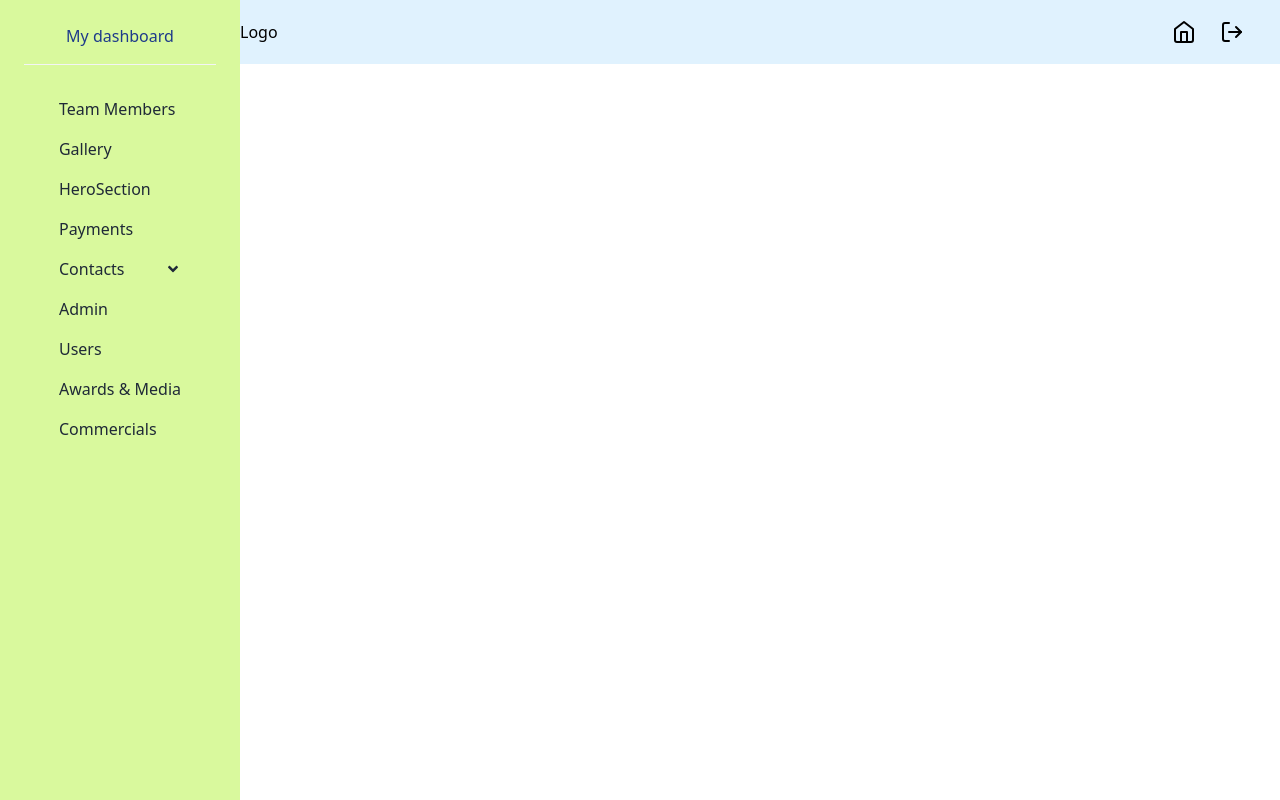
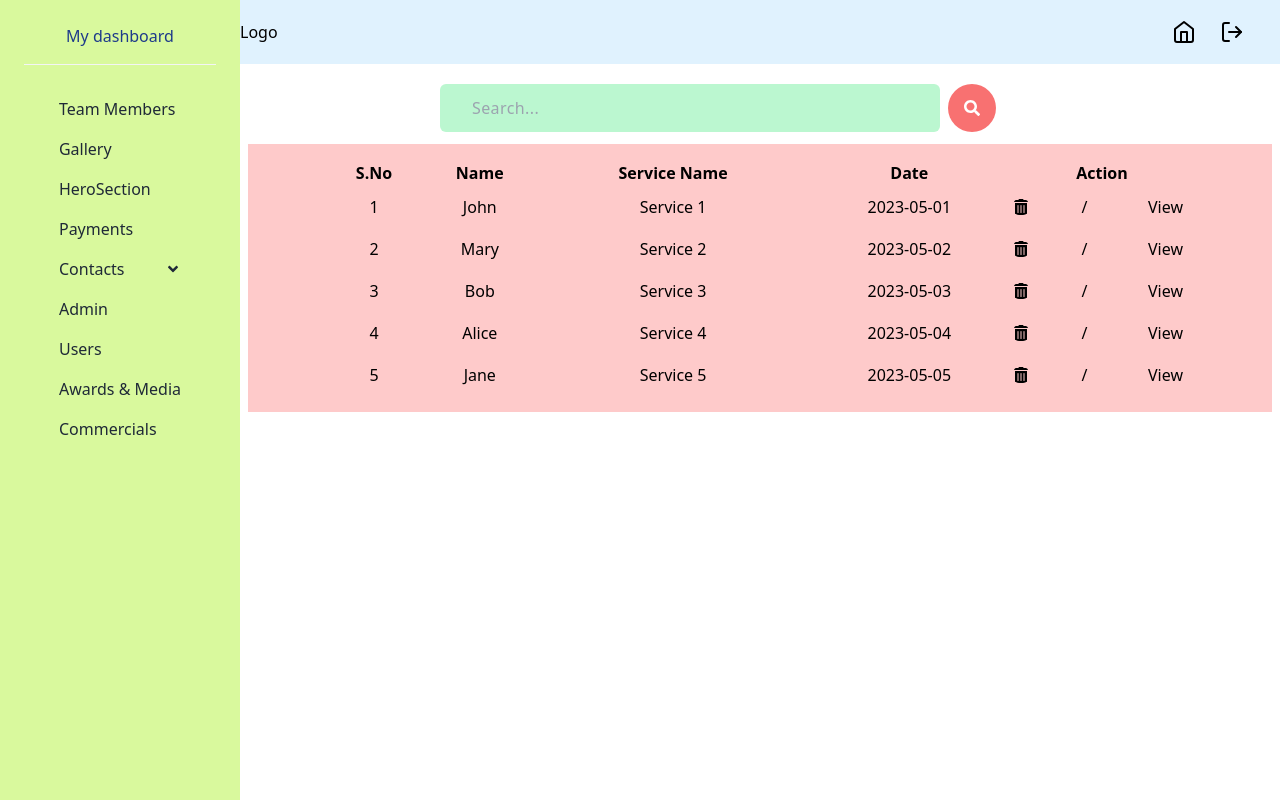
Before and after one commit to petalo08/admin-panel, a Next.js app: page /payments in a window 1280 px wide. Built offline with nearby package versions, Linux system fonts and the light colour scheme.

Commit message:
payments-done

```diff
--- a/src/pages/payments.jsx
+++ b/src/pages/payments.jsx
@@ -1,9 +1,117 @@
-import React from 'react'
+
+import React,{useState} from 'react'
+
+import { FaSearch, FaTrashAlt, FaEdit } from "react-icons/fa";
+
 import Layout from "../components/Layout"
-function payments() {
+function Payments() {
+
+  const [showModal, setShowModal] = useState(false);
+  const [selectedRow, setSelectedRow] = useState(null);
+
+  const data = [
+    { sNo: 1, name: "John", serviceName: "Service 1", date: "2023-05-01" },
+    { sNo: 2, name: "Mary", serviceName: "Service 2", date: "2023-05-02" },
+    { sNo: 3, name: "Bob", serviceName: "Service 3", date: "2023-05-03" },
+    { sNo: 4, name: "Alice", serviceName: "Service 4", date: "2023-05-04" },
+    { sNo: 5, name: "Jane", serviceName: "Service 5", date: "2023-05-05" },
+  ];
+
+  const handleViewClick = (row) => {
+    setSelectedRow(row);
+    setShowModal(true);
+  };
+
   return (
-    <Layout>payments</Layout>
+    <Layout>
+        <div className=' flex flex-col md:pl-2 lg:pl-40 xl:pl-60 w-full' >
+
+        <div className="flex justify-between gap-2 items-center    px-48">
+
+           <div className='flex flex-row justify-between py-3'>
+           <div className='flex flex-row justify-end  gap-2 ' >
+           <input
+               type="text"
+            placeholder="Search..."
+                   className=" px-8 py-2 w-[500px] outline-1 bg-green-200 text-black focus:outline-black rounded-md tracking-wide"
+              />
+           <div className=" bg-red-400 p-4  rounded-full cursor-pointer">
+              <FaSearch className="text-white " />
+              </div>
+           </div>
+            </div>
+
+           </div>
+
+
+                       {/* {table } */}
+                       <div className="bg-red-200 p-4 px-20 text-center flex flex-col gap-10 ">
+          <table>
+            <thead>
+              <tr>
+                <th>S.No</th>
+                <th>Name</th>
+                <th>Service Name</th>
+                <th>Date</th>
+                <th>Action</th>
+              </tr>
+            </thead>
+            <tbody>
+              {data.map((row) => (
+                <tr key={row.sNo}>
+                  <td>{row.sNo}</td>
+                  <td>{row.name}</td>
+                  <td>{row.serviceName}</td>
+                  <td>{row.date}</td>
+                  <td className='flex justify-between items-center'>
+                    <FaTrashAlt
+                      className="hover:text-red-500 hover:ease-out  rounded-md cursor-pointer"
+                      // onClick={() => handleDeleteClick(row)}
+                    />
+                    <span> / </span>
+                    <button className='hover:bg-slate-300 p-2 rounded-md' onClick={() => handleViewClick(row)}>View</button>
+                  </td>
+                </tr>
+              ))}
+            </tbody>
+          </table>
+
+
+      {showModal && (
+        <div className="modal ">
+          <div className="modal-content flex flex-col gap-4 items-center">
+            <h2 className='bg-white p-2 rounded-md'>View Row</h2>
+            <form className='flex text-center items-center'>
+              <label>
+                S.No:
+                <input className='p-2 rounded-md ' type="text" value={selectedRow.sNo} readOnly />
+              </label>
+              <label>
+                Name:
+                <input className='p-2 rounded-md ' type="text" value={selectedRow.name} readOnly />
+              </label>
+              <label>
+                Service Name:
+                <input className='p-2 rounded-md ' type="text" value={selectedRow.serviceName} readOnly />
+              </label>
+              <label className='p-2'>
+                Date:
+                <input className='p-2 rounded-md '
+                type="text" value={selectedRow.date} readOnly />
+              </label>
+              <button className='bg-white p-2 rounded-md hover:bg-slate-200'
+              onClick={() => setShowModal(false)}>Close</button>
+            </form>
+          </div>
+        </div>
+      )}
+    </div>
+
+
+
+        </div>
+    </Layout>
   )
 }
 
-export default payments
+export default Payments
--- a/src/pages/teammembers.jsx
+++ b/src/pages/teammembers.jsx
@@ -1,5 +1,6 @@
 import React,{useState} from 'react'
-import { FaSearch } from "react-icons/fa";
+
+import { FaSearch, FaTrashAlt, FaEdit } from "react-icons/fa";
 
 import Layout from "../components/Layout"
 function TeamMembers() {
@@ -9,17 +10,27 @@ function TeamMembers() {
 
 
   const data = [
-    { sNo: 1, name: "John", serviceName: "Service 1", date: "2023-05-01" },
-    { sNo: 2, name: "Mary", serviceName: "Service 2", date: "2023-05-02" },
-    { sNo: 3, name: "Bob", serviceName: "Service 3", date: "2023-05-03" },
-    { sNo: 4, name: "Alice", serviceName: "Service 4", date: "2023-05-04" },
-    { sNo: 5, name: "Jane", serviceName: "Service 5", date: "2023-05-05" },
+    { sNo: 1, name: "John", serviceName: "Service 1", date: "b-101" },
+    { sNo: 2, name: "Mary", serviceName: "Service 2", date: "b-101" },
+    { sNo: 3, name: "Bob", serviceName: "Service 3", date: "b-101" },
+    { sNo: 4, name: "Alice", serviceName: "Service 4", date: "b-101" },
+    { sNo: 5, name: "Jane", serviceName: "Service 5", date: "b-101" },
   ];
 
   const handleViewClick = (row) => {
     setSelectedRow(row);
     setShowModal(true);
   };
+
+  // const handleDeleteClick = (row) => {
+  //   setData(data.filter((r) => r.sNo !== row.sNo));
+  // };
+
+  const handleEditClick = (row) => {
+    // implement your edit functionality here
+    console.log("Edit row: ", row);
+  };
+
 
 
 
@@ -31,44 +42,58 @@ function TeamMembers() {
         <div className=' flex flex-col md:pl-2 lg:pl-40 xl:pl-60 ' >
 
         <div className="flex justify-between gap-2 items-center    px-48">
+
+           <div className='flex flex-row justify-between py-3'>
+           <div className='flex flex-row justify-between gap-2 ' >
            <input
                type="text"
             placeholder="Search..."
-                   className=" px-4 py-2 w-full outline-1 bg-green-200 text-black focus:outline-black rounded-md tracking-wide"
+                   className=" px-4 py-2 w-96 outline-1 bg-green-200 text-black focus:outline-black rounded-md tracking-wide"
               />
            <div className=" bg-red-400 p-4  rounded-full cursor-pointer">
               <FaSearch className="text-white " />
               </div>
            </div>
+            </div>
+            <button className='p-2 bg-red-400 rounded-md cursor-pointer hover:ease-in text-white'>Add Members</button>
+           </div>
+
 
                        {/* {table } */}
-                       <div className=' bg-red-200 p-4 px-20 text-center flex flex-col gap-10 '>
-      <table className=' '>
-        <thead className=''>
-          <tr className=''>
-            <th className=''> S.No </th>
+                       <div className="bg-red-200 p-4 px-20 text-center flex flex-col gap-10 ">
+          <table>
+            <thead>
+              <tr>
+                <th>S.No</th>
                 <th>Name</th>
-            <th>Service Name</th>
-            <th>Date</th>
+                <th>Position</th>
+                <th>Flat number</th>
                 <th>Action</th>
               </tr>
             </thead>
             <tbody>
               {data.map((row) => (
-            <tr className='' key={row.sNo}>
+                <tr key={row.sNo}>
                   <td>{row.sNo}</td>
                   <td>{row.name}</td>
                   <td>{row.serviceName}</td>
                   <td>{row.date}</td>
-              <td>
-                <button className='hover:bg-slate-300 p-2 rounded-md' onClick={() => handleViewClick(row)}>View</button>
+                  <td className='flex justify-between'>
+                    <FaTrashAlt
+                      className="hover:text-red-500 hover:ease-out  rounded-md cursor-pointer"
+                      // onClick={() => handleDeleteClick(row)}
+                    />
                     <span> / </span>
-                <button className='hover:bg-slate-200 p-2 rounded-md'>edit</button>
+                    <FaEdit
+                      className="hover:text-blue-500 hover:ease-out rounded-md cursor-pointer"
+                      onClick={() => handleEditClick(row)}
+                    />
                   </td>
                 </tr>
               ))}
             </tbody>
           </table>
+
 
       {showModal && (
         <div className="modal ">
```
Lines whose indentation alone changed are shown as unchanged.
